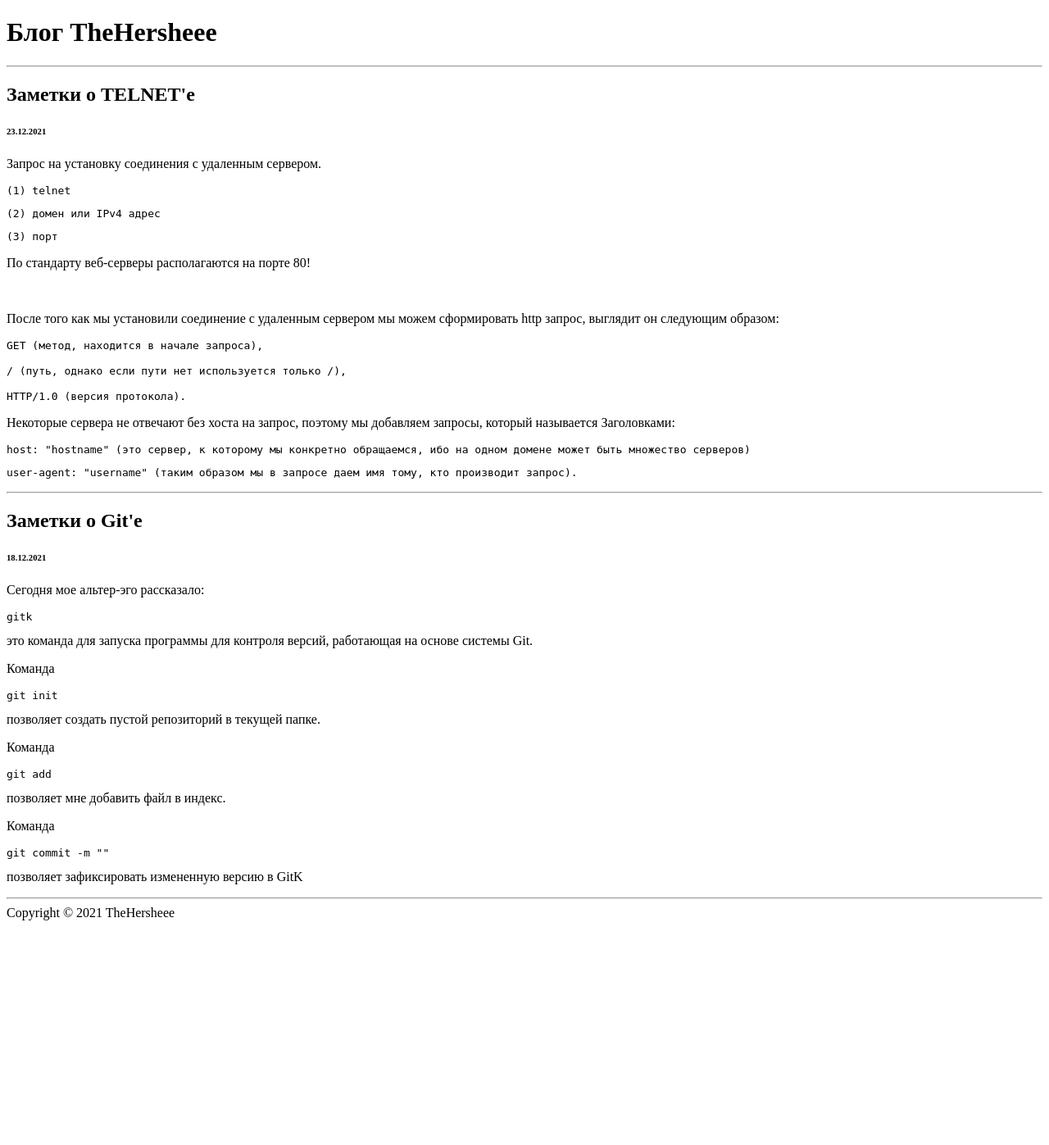
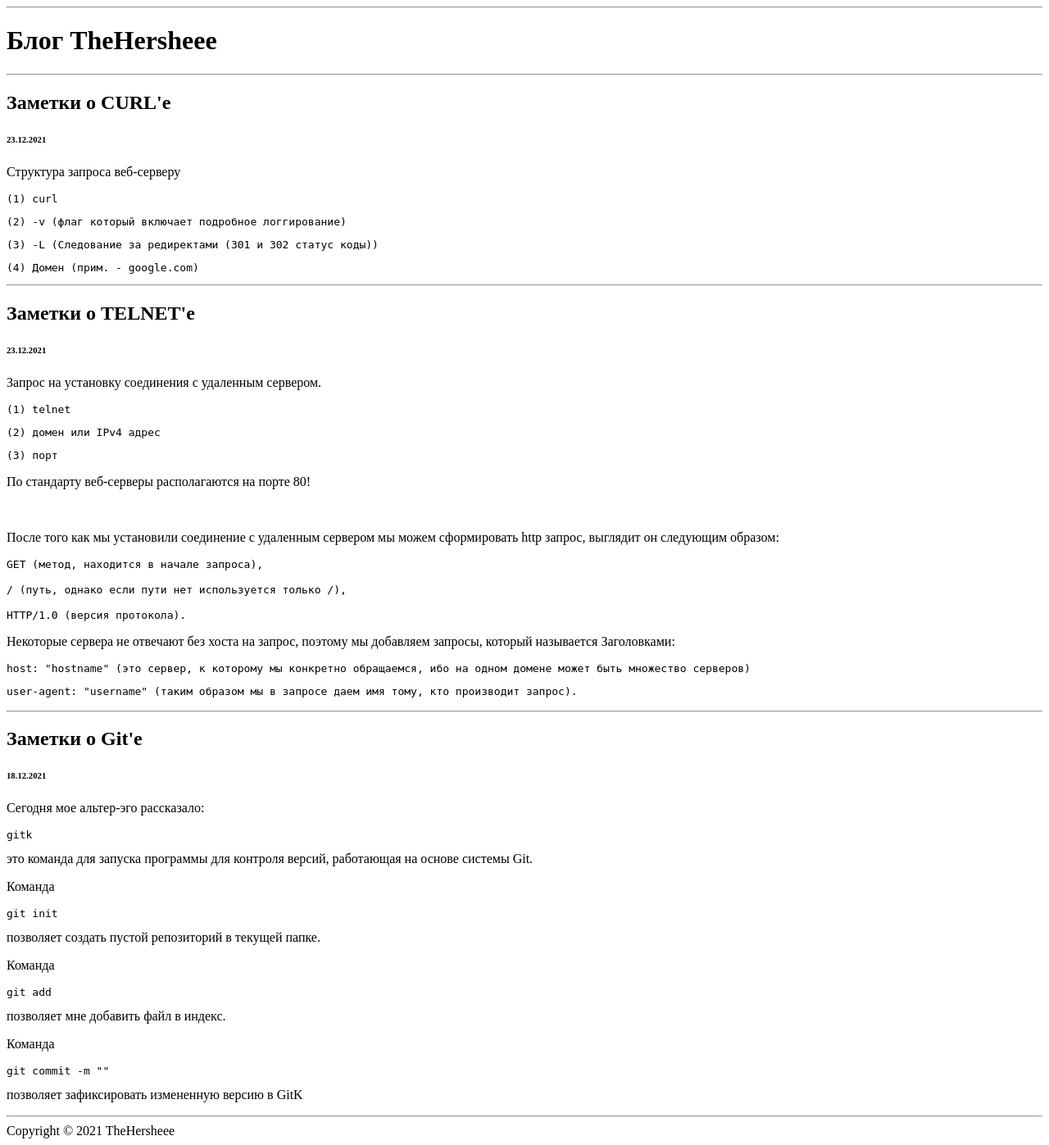
Before and after one commit to TheHersheee/blog, a PHP site: page / in a window 1280 px wide. Shown: the whole page at 82% size. Before the commit the page ends 1123 px from the top, so only its background shows below. Run offline with PHP 8.4, Linux system fonts and the light colour scheme.

Commit message:
New post about CURL

```diff
--- a/index.php
+++ b/index.php
@@ -4,9 +4,18 @@
         <title>Блог TheHersheee</title>
     </head>
 <body>
+    <hr>
     <h1>Блог TheHersheee</h1>
     <hr>
-
+    <h2> Заметки о CURL'е </h2>
+    <h6> 23.12.2021 </h6>
+    <p> Структура запроса веб-серверу </p>
+    <p>
+        <pre>(1) curl </pre>
+        <pre>(2) -v (флаг который включает подробное логгирование)</pre>
+        <pre>(3) -L (Следование за редиректами (301 и 302 статус коды))</pre>
+        <pre>(4) Домен (прим. - google.com)</pre>
+    <hr>
     <h2> Заметки о TELNET'е </h2>
     <h6> 23.12.2021 </h6>
     <p>Запрос на установку соединения с удаленным сервером.</p>
```
